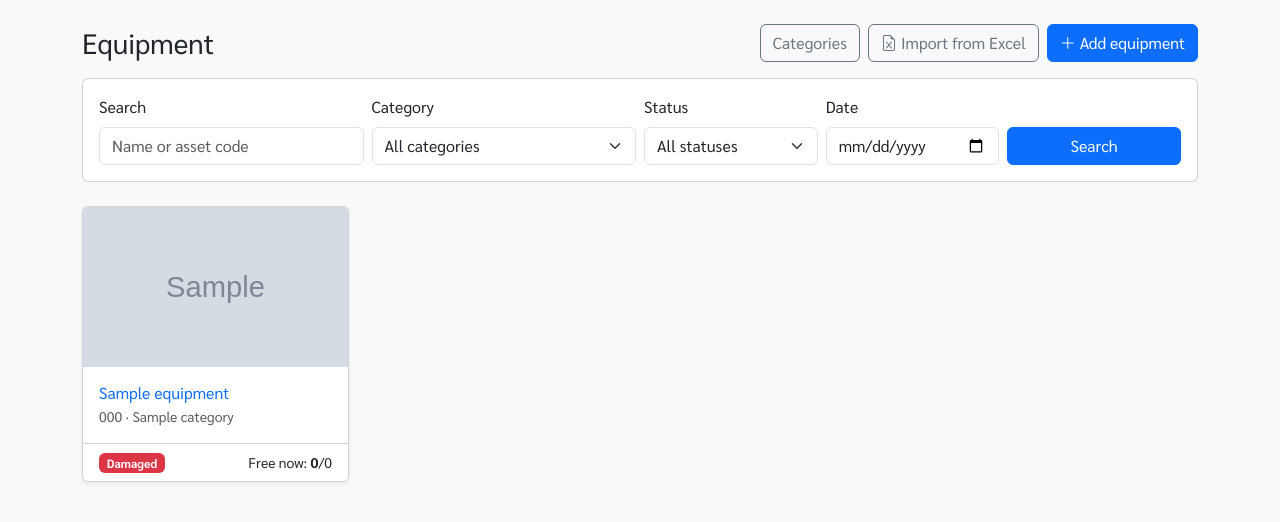
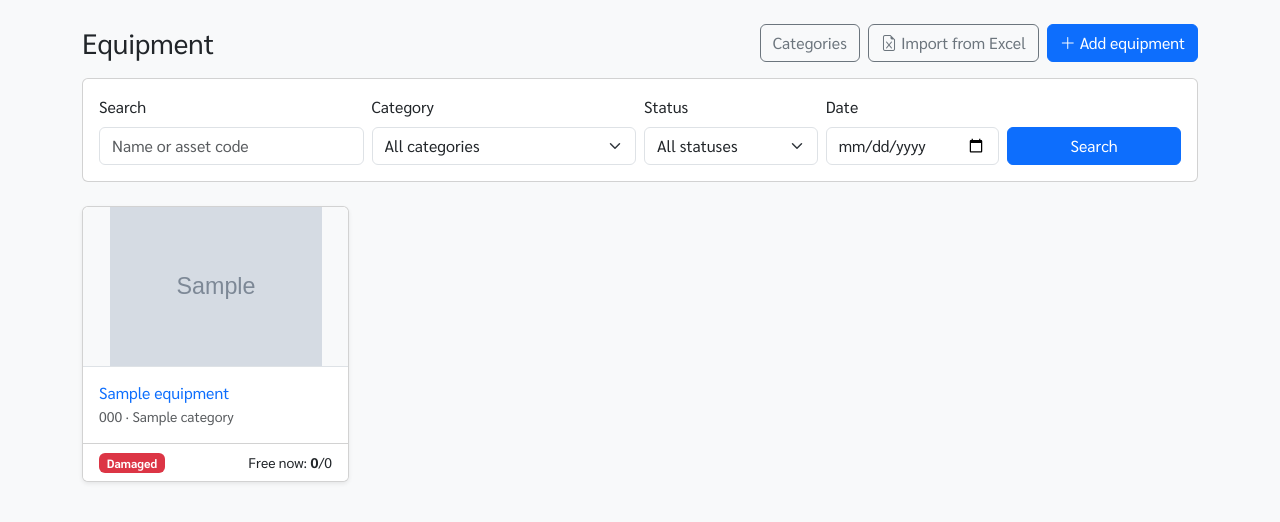
Before and after one commit to fufu4826/labborrow, a Django app: page /equipment/ in a window 1280 px wide. Shown: the part 87-609 px from the top of the page. Run offline with Django 5.2, Linux system fonts and the light colour scheme; a user stored in the database is signed in; tables that the repository leaves empty hold one stand-in row (values such as "Sample post"); grey boxes marked "Sample" are stand-in pictures.

Commit message:
Show photos in fixed 4:3 frames
Equipment list cards, the equipment detail page and damage photos now use one
frame style: fixed box, light background, photo scaled to fit (object-fit: contain),
click opens the full image. Bump app.css version so browsers reload it.

Co-Authored-By: Claude Opus 5.5 <noreply@anthropic.com>

```diff
--- a/inventory/templates/inventory/equipment_detail.html
+++ b/inventory/templates/inventory/equipment_detail.html
@@ -5,8 +5,8 @@
 <a href="{% url 'inventory:list' %}" class="small text-decoration-none"><i class="bi bi-arrow-left"></i> {% translate "Back to equipment" %}</a>
 <div class="row g-4 mt-1">
   <div class="col-12 col-md-5">
-    {% if eq.image %}<img src="{{ eq.image.url }}" class="img-fluid rounded shadow-sm" alt="{{ eq.display_name }}">
-    {% else %}<div class="bg-light text-center text-muted py-5 rounded"><i class="bi bi-image display-1"></i></div>{% endif %}
+    {% if eq.image %}<a href="{{ eq.image.url }}" target="_blank" rel="noopener" class="photo-frame photo-frame-detail mx-auto mx-md-0"><img src="{{ eq.image.url }}" alt="{{ eq.display_name }}"></a>
+    {% else %}<div class="photo-frame photo-frame-detail mx-auto mx-md-0"><i class="bi bi-image" aria-hidden="true"></i></div>{% endif %}
   </div>
   <div class="col-12 col-md-7">
     <h1 class="h3">{{ eq.display_name }}</h1>
--- a/inventory/templates/inventory/equipment_list.html
+++ b/inventory/templates/inventory/equipment_list.html
@@ -25,8 +25,10 @@
   {% for eq in equipment_list %}
   <div class="col">
     <div class="card h-100 shadow-sm">
-      {% if eq.image %}<img src="{{ eq.image.url }}" class="card-img-top" alt="{{ eq.display_name }}" style="height:160px;object-fit:cover">
-      {% else %}<div class="bg-light text-center text-muted py-5"><i class="bi bi-image fs-1"></i></div>{% endif %}
+      <div class="photo-frame photo-frame-card">
+        {% if eq.image %}<img src="{{ eq.image.url }}" alt="{{ eq.display_name }}" loading="lazy">
+        {% else %}<i class="bi bi-image" aria-hidden="true"></i>{% endif %}
+      </div>
       <div class="card-body">
         <h2 class="h6 card-title mb-1"><a class="stretched-link text-decoration-none" href="{% url 'inventory:detail' eq.pk %}">{{ eq.display_name }}</a></h2>
         <div class="small text-muted">{{ eq.asset_code }} &middot; {{ eq.category.display_name }}</div>
--- a/maintenance/templates/maintenance/detail.html
+++ b/maintenance/templates/maintenance/detail.html
@@ -20,7 +20,7 @@
         {% if report.handled_by %}<dt class="col-sm-4">{% translate "Handled by" %}</dt><dd class="col-sm-8">{{ report.handled_by.get_full_name|default:report.handled_by.username }}</dd>{% endif %}
         {% if report.resolved_at %}<dt class="col-sm-4">{% translate "Resolved at" %}</dt><dd class="col-sm-8">{{ report.resolved_at|date:"d/m/Y H:i" }}</dd>{% endif %}
       </dl>
-      {% if report.image %}<img src="{% url 'core:media' report.image.name %}" alt="{% translate 'Photo' %}" class="img-fluid rounded mt-3">{% endif %}
+      {% if report.image %}<a href="{% url 'core:media' report.image.name %}" target="_blank" rel="noopener" class="photo-frame photo-frame-small mt-3"><img src="{% url 'core:media' report.image.name %}" alt="{% translate 'Photo' %}"></a>{% endif %}
     </div>
   </div>
   {% if is_staff_view and form %}
--- a/static/css/app.css
+++ b/static/css/app.css
@@ -8,5 +8,17 @@ body { font-family: "Sarabun", system-ui, -apple-system, "Segoe UI", sans-serif;
   .fc .fc-toolbar-title { font-size: 1.1rem; }
   .fc .fc-toolbar.fc-header-toolbar { gap: .5rem; }
 }
-.equipment-thumb { height: 160px; object-fit: cover; }
-@media (max-width: 575.98px) { .equipment-thumb { height: 120px; } }
+/* Photo frames: every photo sits in a fixed 4:3 box and is scaled to fit (never shown at its own size) */
+.photo-frame {
+  display: flex; align-items: center; justify-content: center;
+  aspect-ratio: 4 / 3; width: 100%; overflow: hidden;
+  background: #f8f9fa; border: 1px solid #dee2e6; border-radius: .5rem;
+}
+.photo-frame img { width: 100%; height: 100%; object-fit: contain; display: block; }
+.photo-frame .bi { font-size: 3rem; color: #adb5bd; }
+.photo-frame-card { border-width: 0 0 1px 0; border-radius: .375rem .375rem 0 0; height: 160px; aspect-ratio: auto; }
+.photo-frame-detail { max-width: 420px; }
+.photo-frame-detail .bi { font-size: 5rem; }
+.photo-frame-small { max-width: 320px; }
+a.photo-frame { cursor: zoom-in; }
+@media (max-width: 575.98px) { .photo-frame-card { height: 120px; } }
--- a/templates/base.html
+++ b/templates/base.html
@@ -9,7 +9,7 @@
   <link href="https://fonts.googleapis.com/css2?family=Sarabun:wght@400;600;700&display=swap" rel="stylesheet">
   <link href="https://cdn.jsdelivr.net/npm/bootstrap@5.3.3/dist/css/bootstrap.min.css" rel="stylesheet">
   <link href="https://cdn.jsdelivr.net/npm/bootstrap-icons@1.11.3/font/bootstrap-icons.min.css" rel="stylesheet">
-  <link href="{% static 'css/app.css' %}" rel="stylesheet">
+  <link href="{% static 'css/app.css' %}?v=2" rel="stylesheet">
   {% block extra_head %}{% endblock %}
 </head>
 <body class="bg-body-tertiary">
```
